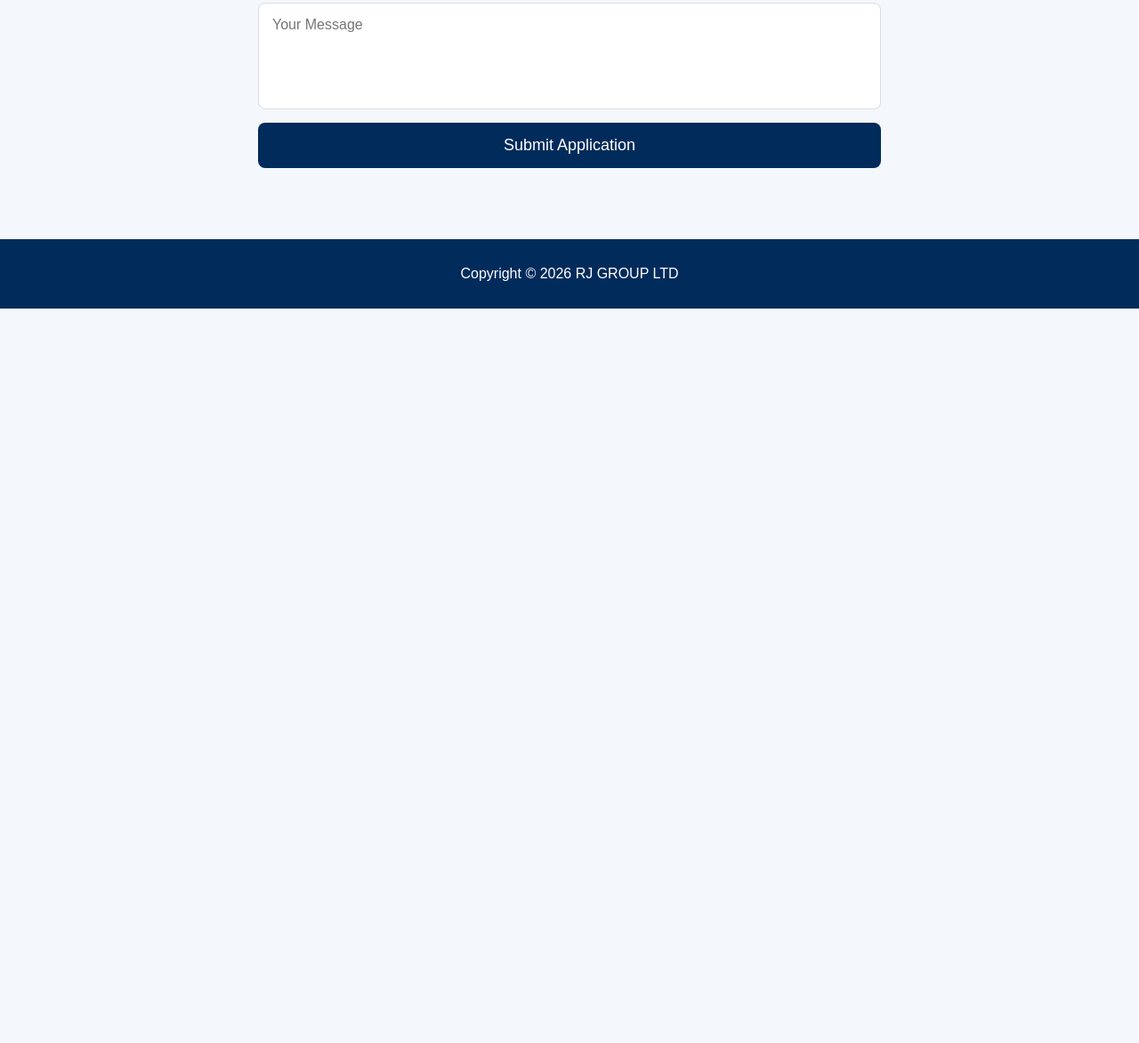
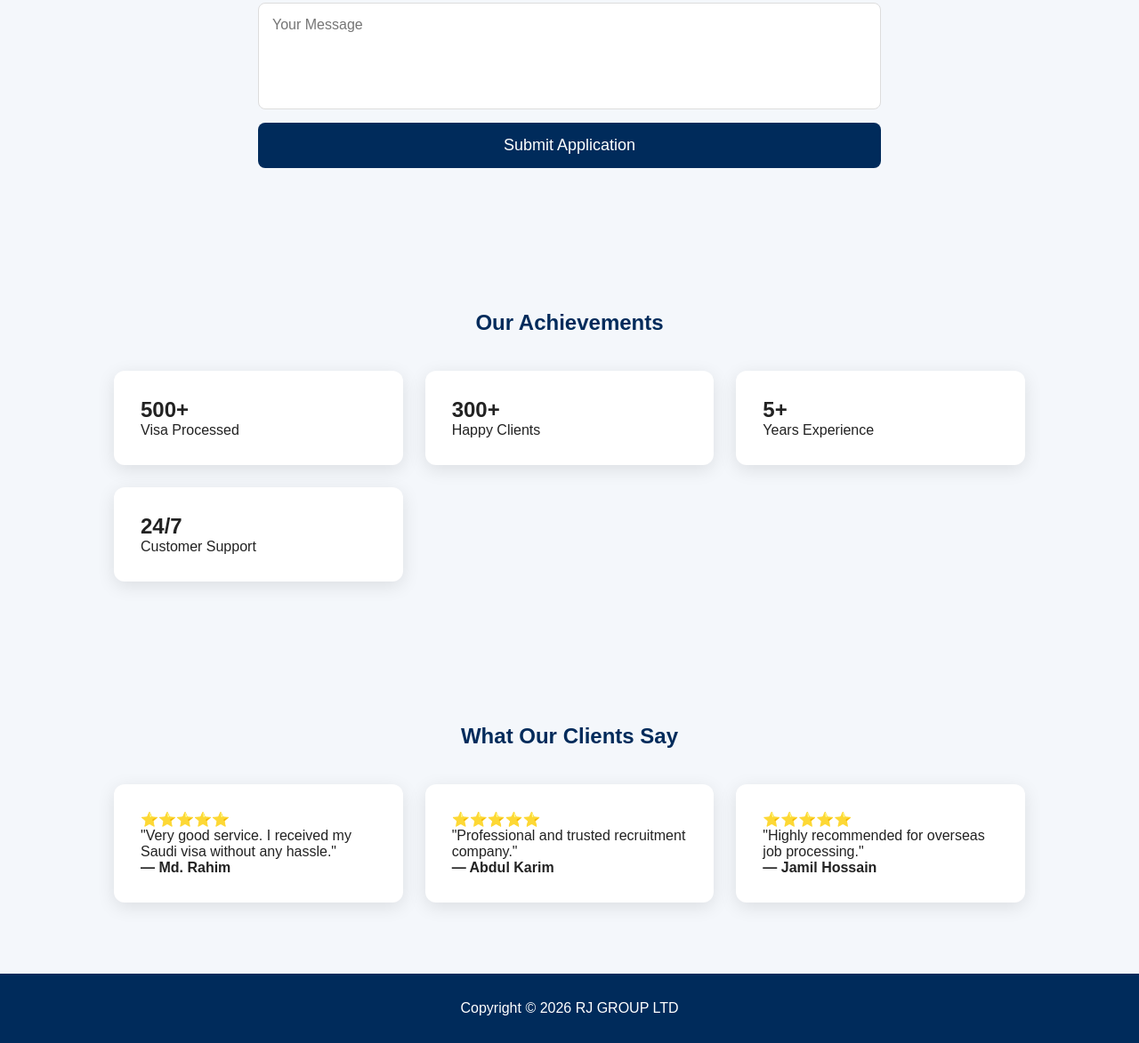
Before and after one commit to mdjamilhossinchowdhury-max/RJ-Group-Ltd-, a plain HTML site: page index.html in a window 1280 px wide. Shown: the part 3232-4405 px from the top of the page at 89% size. Before the commit the page ends 3579 px from the top, so only its background shows below. Drawn offline with Linux system fonts and the light colour scheme; files whose address does not match are found by name.

Commit message:
Update index.html

```diff
--- a/index.html
+++ b/index.html
@@ -213,6 +213,61 @@ loading="lazy">
 </form>
 
 </section>
+  <!-- Statistics -->
+<section id="stats">
+    <h2 class="title">Our Achievements</h2>
+
+    <div class="cards">
+        <div class="card">
+            <h1>500+</h1>
+            <p>Visa Processed</p>
+        </div>
+
+        <div class="card">
+            <h1>300+</h1>
+            <p>Happy Clients</p>
+        </div>
+
+        <div class="card">
+            <h1>5+</h1>
+            <p>Years Experience</p>
+        </div>
+
+        <div class="card">
+            <h1>24/7</h1>
+            <p>Customer Support</p>
+        </div>
+    </div>
+</section>
+
+<!-- Customer Reviews -->
+<section id="reviews">
+
+<h2 class="title">What Our Clients Say</h2>
+
+<div class="cards">
+
+<div class="card">
+⭐⭐⭐⭐⭐
+<p>"Very good service. I received my Saudi visa without any hassle."</p>
+<b>— Md. Rahim</b>
+</div>
+
+<div class="card">
+⭐⭐⭐⭐⭐
+<p>"Professional and trusted recruitment company."</p>
+<b>— Abdul Karim</b>
+</div>
+
+<div class="card">
+⭐⭐⭐⭐⭐
+<p>"Highly recommended for overseas job processing."</p>
+<b>— Jamil Hossain</b>
+</div>
+
+</div>
+
+</section>
 <footer>
 
 Copyright © 2026 RJ GROUP LTD
```
